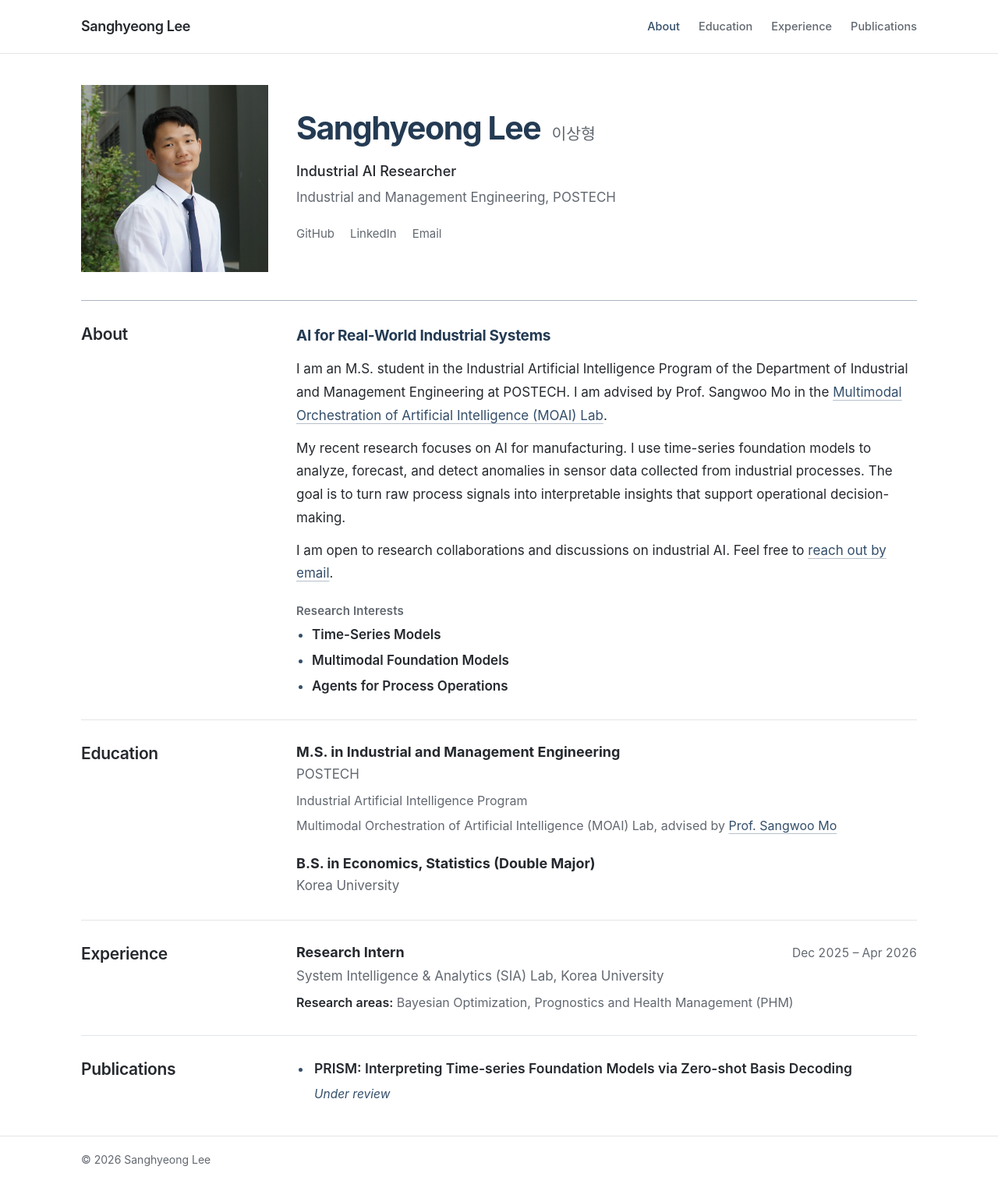
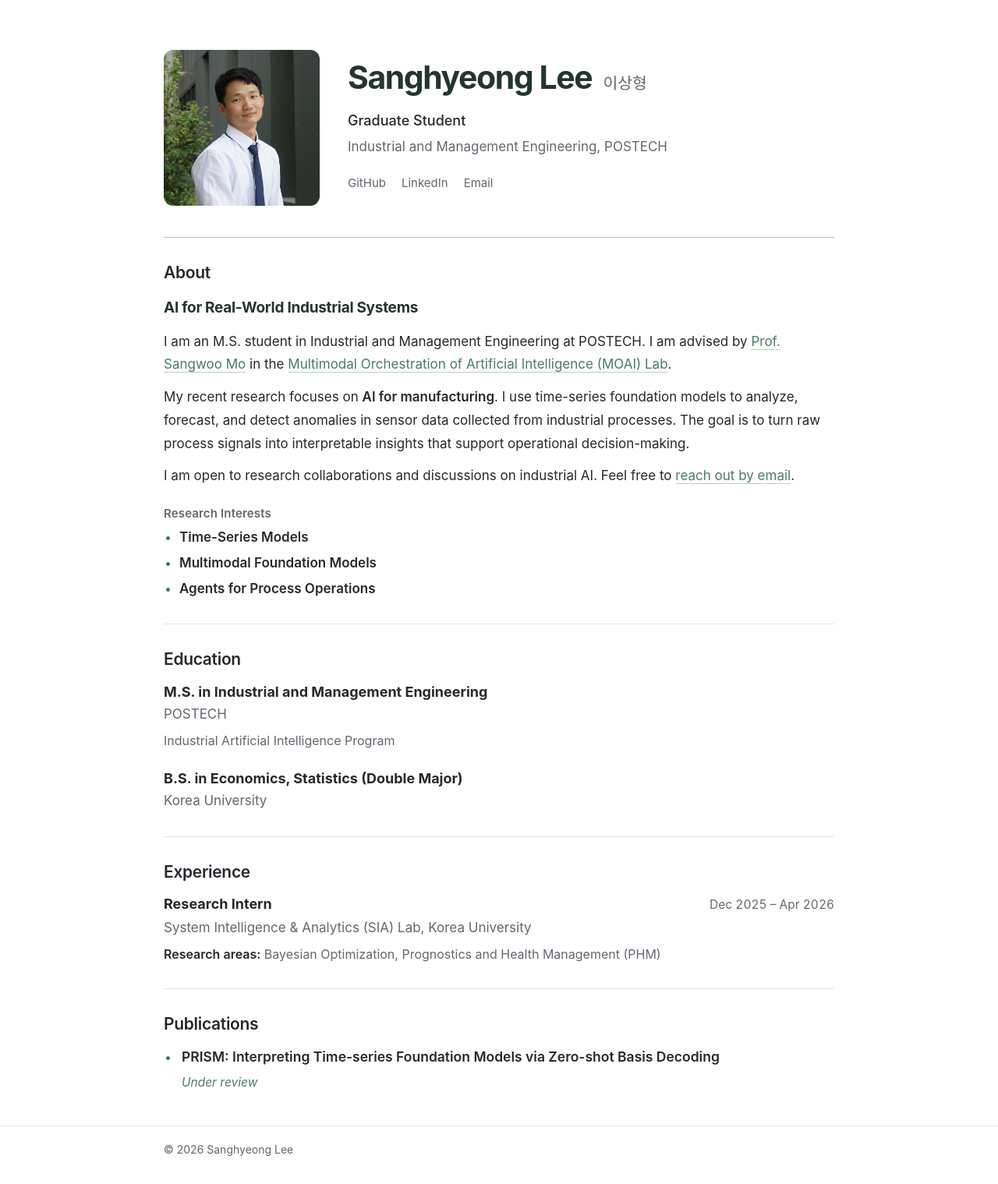
Before and after one commit to idealtype/idealtype.github.io, a Jekyll site: the page built from index.html, in a window 1280 px wide. Shown: the whole page at 78% size. Built offline with Jekyll 4.4.1, drawn with Linux system fonts in a browser that asks for light colours; some web fonts are replaced.

Commit message:
Refine layout and content: stacked sections, green accent, no nav
Stack section titles above their content in a narrower column, hide the
top navigation (single page), round the portrait, and switch the accent
to a muted green. Change the hero title to Graduate Student, link the
advisor in About, bold the research focus, and drop the program and lab
lines that repeated About.

Co-Authored-By: Claude Opus 5.5 <noreply@anthropic.com>

```diff
--- a/_config.yml
+++ b/_config.yml
@@ -1,7 +1,7 @@
 # Basic information
 title: Sanghyeong Lee
 name_ko: 이상형
-position: Industrial AI Researcher
+position: Graduate Student
 affiliation: Industrial and Management Engineering, POSTECH
 affiliation_link: https://ime.postech.ac.kr/
 
@@ -20,7 +20,7 @@ favicon: assets/img/favicon.png
 favicon_svg: assets/img/favicon.svg
 
 # Search engine optimization
-description: Sanghyeong Lee is an industrial AI researcher at POSTECH working on time-series models, multimodal foundation models, and agents for manufacturing process operations.
+description: Sanghyeong Lee is a graduate student at POSTECH researching industrial AI, with a focus on time-series models, multimodal foundation models, and agents for manufacturing process operations.
 keywords: Sanghyeong Lee, 이상형, industrial AI, manufacturing AI, time-series models, multimodal foundation models, anomaly detection, POSTECH
 url: https://idealtype.github.io
 canonical: https://idealtype.github.io/
--- a/_data/education.yml
+++ b/_data/education.yml
@@ -2,7 +2,6 @@
   school: POSTECH
   details:
     - Industrial Artificial Intelligence Program
-    - Multimodal Orchestration of Artificial Intelligence (MOAI) Lab, advised by <a href="https://sites.google.com/view/sangwoomo/about">Prof. Sangwoo Mo</a>
 
 - degree: B.S. in Economics, Statistics (Double Major)
   school: Korea University
--- a/_layouts/homepage.html
+++ b/_layouts/homepage.html
@@ -52,6 +53,7 @@
         </ul>
       </div>
     </nav>
+    {% endcomment %}
 
     <main id="main">
       <header class="hero" id="top">
--- a/assets/css/site.css
+++ b/assets/css/site.css
@@ -2,12 +2,11 @@
 :root {
   --text: #25292e;
   --muted: #626870;
-  --accent: #344f6b;
-  --accent-strong: #243b53;
+  --accent: #467f63;
+  --accent-strong: #23362d;
   --line: #e2e5e8;
   --paper: #fff;
-  --label-width: 240px;
-  --column-gap: 36px;
+  --photo-width: 200px;
 }
 
 * { box-sizing: border-box; }
@@ -23,13 +22,13 @@ body {
 }
 h1, h2, h3 { margin: 0; line-height: 1.4; font-weight: 700; letter-spacing: -.015em; }
 p { margin: 0; }
-a { color: var(--accent); text-decoration: underline; text-decoration-color: #b6c0ca; text-underline-offset: 4px; text-decoration-thickness: 1px; }
-a:hover { color: #1f354b; text-decoration-color: currentColor; }
+a { color: var(--accent); text-decoration: underline; text-decoration-color: #b8d0c3; text-underline-offset: 4px; text-decoration-thickness: 1px; }
+a:hover { color: #2f5c46; text-decoration-color: currentColor; }
 a:focus-visible, button:focus-visible { outline: 2px solid var(--accent); outline-offset: 5px; }
 img { max-width: 100%; display: block; }
-::selection { background: #dbe8ed; }
+::selection { background: #dcebe2; }
 
-.wrap { width: min(1072px, calc(100% - 48px)); margin-inline: auto; }
+.wrap { width: min(860px, calc(100% - 48px)); margin-inline: auto; }
 .skip-link { position: fixed; top: 10px; left: 20px; transform: translateY(-180%); z-index: 200; padding: 8px 16px; color: #fff; background: var(--text); }
 .skip-link:focus { transform: translateY(0); }
 
@@ -44,9 +43,9 @@ img { max-width: 100%; display: block; }
 .menu-btn { display: none; padding: 10px 0 10px 14px; min-height: 44px; border: 0; background: none; color: var(--text); font: inherit; font-size: 15px; font-weight: 600; cursor: pointer; }
 
 /* Portrait and identity */
-.hero { padding: 40px 0 36px; }
-.hero-grid { display: grid; grid-template-columns: var(--label-width) minmax(0, 1fr); gap: var(--column-gap); align-items: center; }
-.hero-photo img { width: 100%; height: auto; }
+.hero { padding: 64px 0 40px; }
+.hero-grid { display: grid; grid-template-columns: var(--photo-width) minmax(0, 1fr); gap: 36px; align-items: center; }
+.hero-photo img { width: 100%; height: auto; border-radius: 12px; }
 .hero-text { min-width: 0; }
 .hero-name { font-size: clamp(34px, 3.2vw, 46px); font-weight: 650; line-height: 1.15; letter-spacing: -.035em; margin: 0 0 16px; color: var(--accent-strong); }
 .hero-name-ko { font-size: .5em; font-weight: 500; letter-spacing: 0; color: var(--muted); margin-left: 6px; white-space: nowrap; }
@@ -58,12 +57,13 @@ img { max-width: 100%; display: block; }
 .hero-social a:hover { color: var(--accent); text-decoration: underline; }
 
 /* Sections */
-.section-grid { display: grid; grid-template-columns: var(--label-width) minmax(0, 1fr); gap: var(--column-gap); padding-block: 28px; border-top: 1px solid var(--line); }
-#about .section-grid { border-top-color: #aab6c3; }
-.section-title { font-size: 21px; font-weight: 600; color: var(--text); }
+.section-grid { padding-block: 30px; border-top: 1px solid var(--line); }
+#about .section-grid { border-top-color: #b3c4ba; }
+.section-title { margin-bottom: 14px; font-size: 21px; font-weight: 600; color: var(--text); }
 .section-body { min-width: 0; }
 
 .about p + p { margin-top: 12px; }
+.about p strong { font-weight: 600; color: var(--text); }
 .about-lead { font-size: 19px; font-weight: 650; letter-spacing: -.015em; color: var(--accent-strong); margin-bottom: 4px; }
 .sub-title { margin-top: 22px; font-size: 15px; font-weight: 600; letter-spacing: .01em; color: var(--muted); }
 .interests { padding-left: 20px; margin: 6px 0 0; }
@@ -93,18 +93,15 @@ img { max-width: 100%; display: block; }
 .footer-inner { padding-block: 18px; color: var(--muted); font-size: 14px; }
 
 /* Narrow screens: single column, collapsible menu */
-@media (max-width: 860px) {
-  :root { --label-width: 200px; --column-gap: 28px; }
-}
 @media (max-width: 680px) {
   .wrap { width: calc(100% - 32px); }
   .menu-btn { display: block; }
   .nav-links { display: none; position: absolute; top: 100%; left: 0; right: 0; flex-direction: column; gap: 0; padding: 4px 16px 10px; background: var(--paper); border-bottom: 1px solid var(--line); }
   .nav-links.open { display: flex; }
   .nav-links a { padding-block: 10px; font-size: 15.5px; }
-  .hero { padding: 28px 0 24px; }
+  .hero { padding: 36px 0 24px; }
   .hero-grid { grid-template-columns: 1fr; gap: 22px; }
   .hero-photo { width: 168px; }
-  .section-grid { grid-template-columns: 1fr; gap: 12px; padding-block: 24px; }
+  .section-grid { padding-block: 24px; }
   body { font-size: 16.5px; }
 }
--- a/assets/js/site.js
+++ b/assets/js/site.js
@@ -9,6 +9,7 @@
   /* Mobile menu */
   var btn = document.getElementById('menuBtn');
   var links = document.getElementById('navLinks');
+  if (!btn || !links) return;
   function setMenu(open) {
     links.classList.toggle('open', open);
     btn.setAttribute('aria-expanded', String(open));
--- a/index.html
+++ b/index.html
@@ -7,11 +7,11 @@ layout: homepage
     <div class="section-body about">
       <p class="about-lead">AI for Real-World Industrial Systems</p>
       <p>
-        I am an M.S. student in the Industrial Artificial Intelligence Program of the Department of Industrial and Management Engineering at POSTECH.
-        I am advised by Prof. Sangwoo Mo in the <a href="https://sites.google.com/view/sangwoomo/moai-lab">Multimodal Orchestration of Artificial Intelligence (MOAI) Lab</a>.
+        I am an M.S. student in Industrial and Management Engineering at POSTECH.
+        I am advised by <a href="https://sites.google.com/view/sangwoomo/about">Prof. Sangwoo Mo</a> in the <a href="https://sites.google.com/view/sangwoomo/moai-lab">Multimodal Orchestration of Artificial Intelligence (MOAI) Lab</a>.
       </p>
       <p>
-        My recent research focuses on AI for manufacturing.
+        My recent research focuses on <strong>AI for manufacturing</strong>.
         I use time-series foundation models to analyze, forecast, and detect anomalies in sensor data collected from industrial processes.
         The goal is to turn raw process signals into interpretable insights that support operational decision-making.
       </p>
```
Also changed, not shown: other parts of _layouts/homepage.html (+1 -0 lines).
